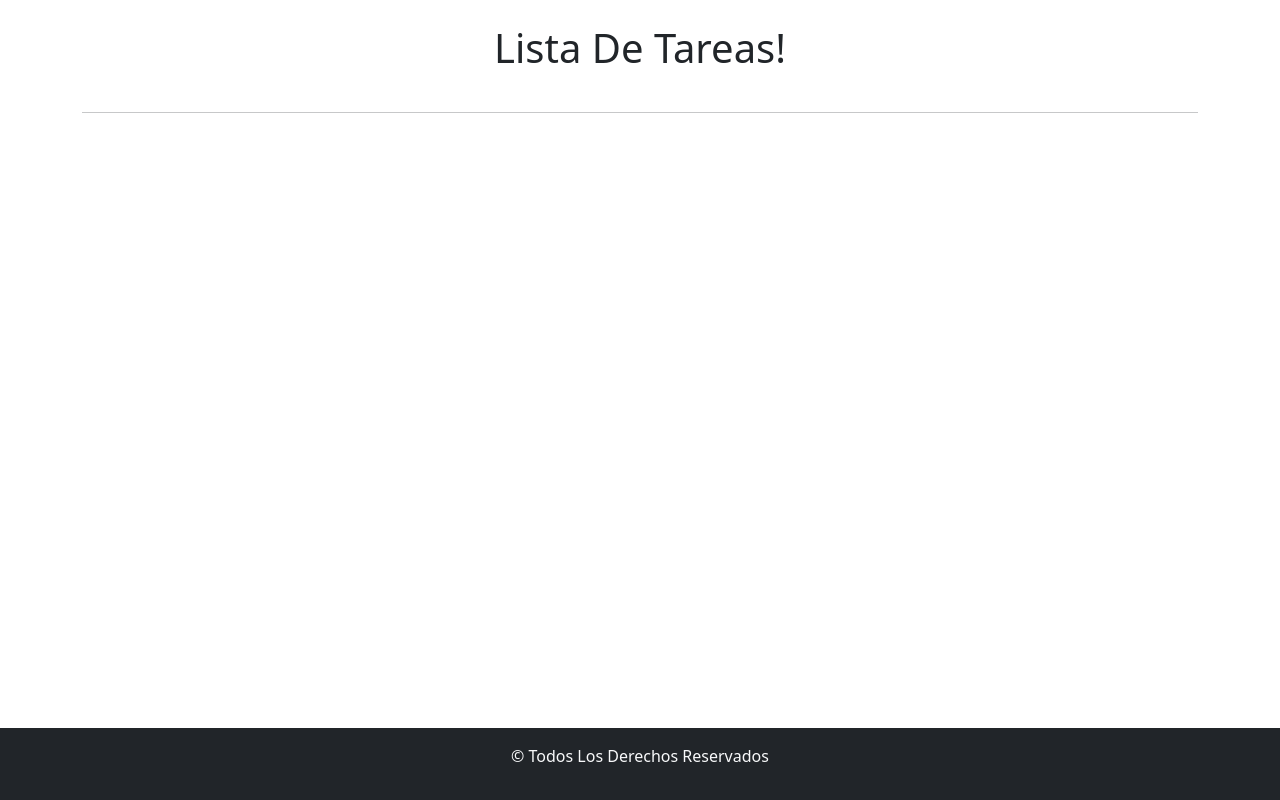
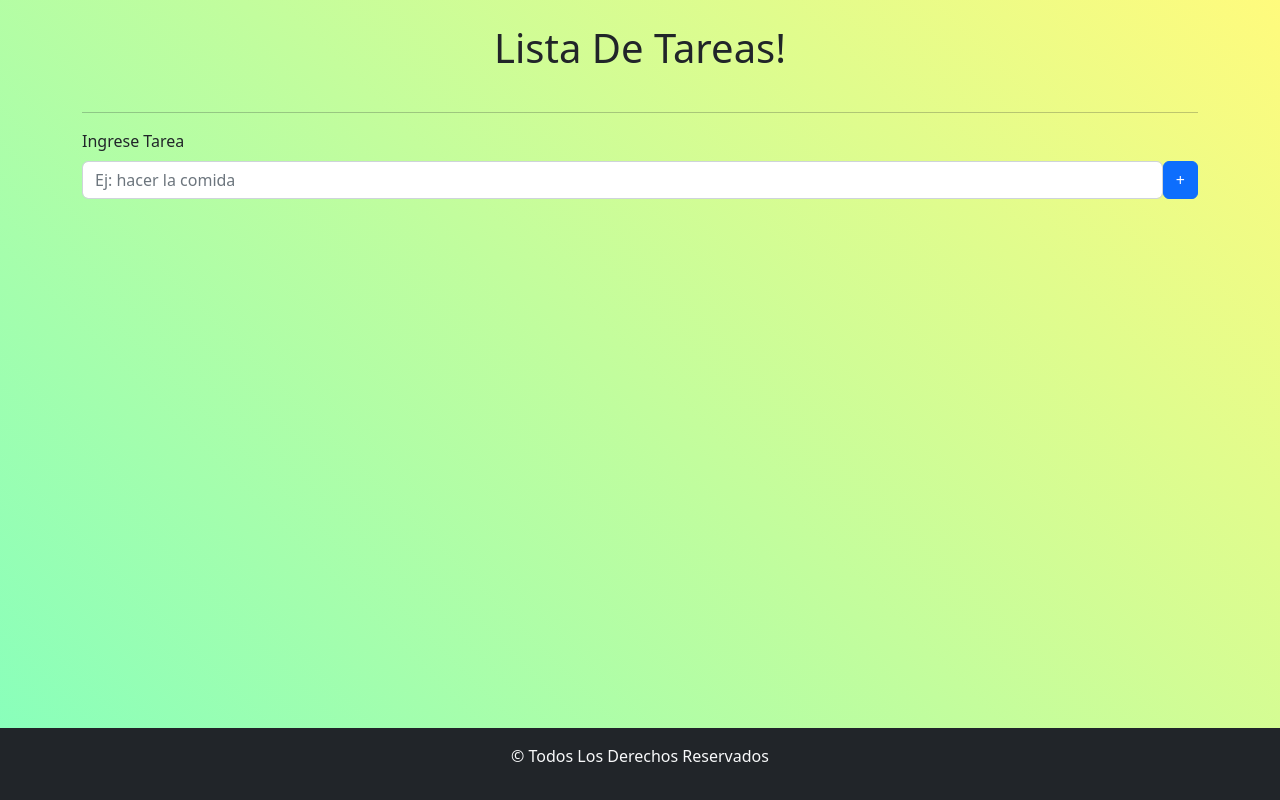
Before and after one commit to MtAgia/tpReact_4, a React (Vite) app: page / in a window 1280 px wide. Built offline with nearby package versions, Linux system fonts and the light colour scheme.

Commit message:
formulario input agregado y maquetado casi termiando

```diff
--- a/src/App.css
+++ b/src/App.css
@@ -2,6 +2,8 @@
     min-height: 100vh;
     display: flex;
     flex-direction: column;
+    background-color: #85FFBD;
+        background-image: linear-gradient(45deg, #85FFBD 0%, #FFFB7D 100%);
 }
 .main{
     flex-grow: 1;
--- a/src/App.jsx
+++ b/src/App.jsx
@@ -1,18 +1,20 @@
 import './App.css'
 import { Container } from 'react-bootstrap'
 import Footer from './componets/footer'
+import Formulariotarea from './componets/Formulariotarea'
 function App() {
 
 
   return (
     <>
-    <Container className='main'>
-    <h1 className='text-center py-4'>Lista De Tareas!</h1>
-    <hr />
-    </Container>
-    <Footer></Footer>
+      <Container className="main">
+        <h1 className="text-center py-4">Lista De Tareas!</h1>
+        <hr />
+        <Formulariotarea></Formulariotarea>
+      </Container>
+      <Footer></Footer>
     </>
-  )
+  );
 }
 
 export default App
--- /dev/null
+++ b/src/componets/Formulariotarea.jsx
@@ -0,0 +1,19 @@
+import React from "react";
+import Button from "react-bootstrap/Button";
+import Form from "react-bootstrap/Form";
+
+const Formulariotarea = () => {
+  return (
+    <>
+      <Form>
+          <Form.Label>Ingrese Tarea</Form.Label>
+        <Form.Group className="mb-3 d-flex" controlId="tareas">
+          <Form.Control type="text" placeholder="Ej: hacer la comida" />
+        <Button variant="primary" type="submit">+</Button>
+        </Form.Group>
+      </Form>
+    </>
+  );
+};
+
+export default Formulariotarea;
```
Also changed, not shown: src/componets/ItemsDeTareas.jsx (added), src/componets/ListaTareas.jsx (added).
